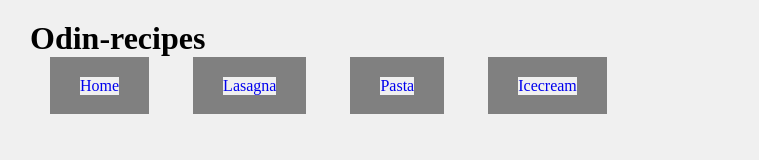
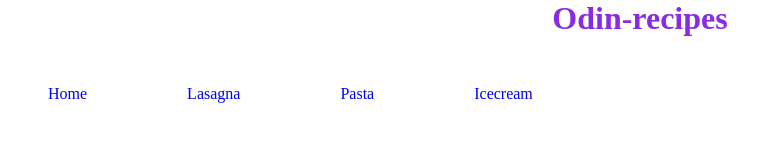
Before and after one commit to SaiKaligotla/odin_recipes, a plain HTML site: page index.html in a window 1280 px wide. Shown: the whole page, without its empty margins (0-759 px from the left). Drawn offline with Linux system fonts and the light colour scheme.

Commit message:
Learning: Box model and Inline & Block

```diff
--- a/CSS/index.css
+++ b/CSS/index.css
@@ -1,31 +1,27 @@
-*{
-    background-color: rgb(240, 240, 240);
-    margin: 10px;
-    padding: 0px;
+* {
+    padding: 0;
+    margin: 0;
+    box-sizing: content-box;
+    /* border: 1px solid red; */
 }
 
-ul li {
-    /* flex-direction: column;
-    flex: 1; */
-    display: inline;
+h1 {
+    color: blueviolet;
+    text-align: center;
 }
 
 li {
-
-    padding: 20px;
-    margin: 20px;
-    background-color: grey;
+    display: inline-block;
+    padding: 1rem;
+    margin: 2rem;
 }
 
-a {
+li a {
+
     text-decoration: none;
-    /* color: rgb(4, 0, 255); */
-    display: inline-flex;
-    transition: transform .5 ease-in-out;
+    }
+li a:hover{
+
+    text-decoration: underline;
 
 }
-
-a:hover{
-
-    transform: translateY(-5px);
-}
```
